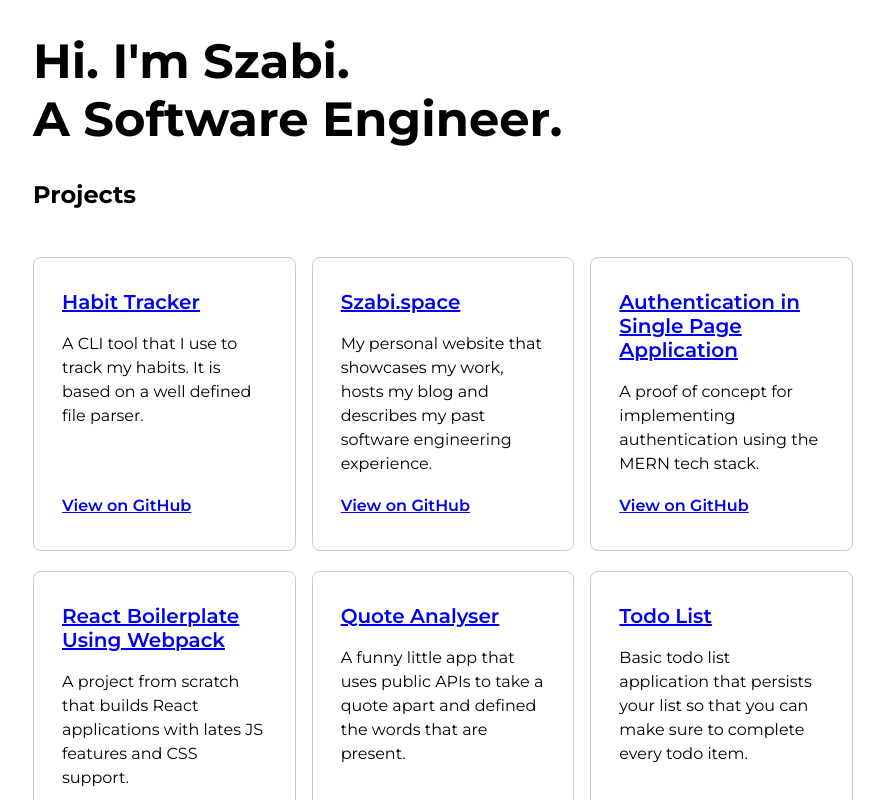
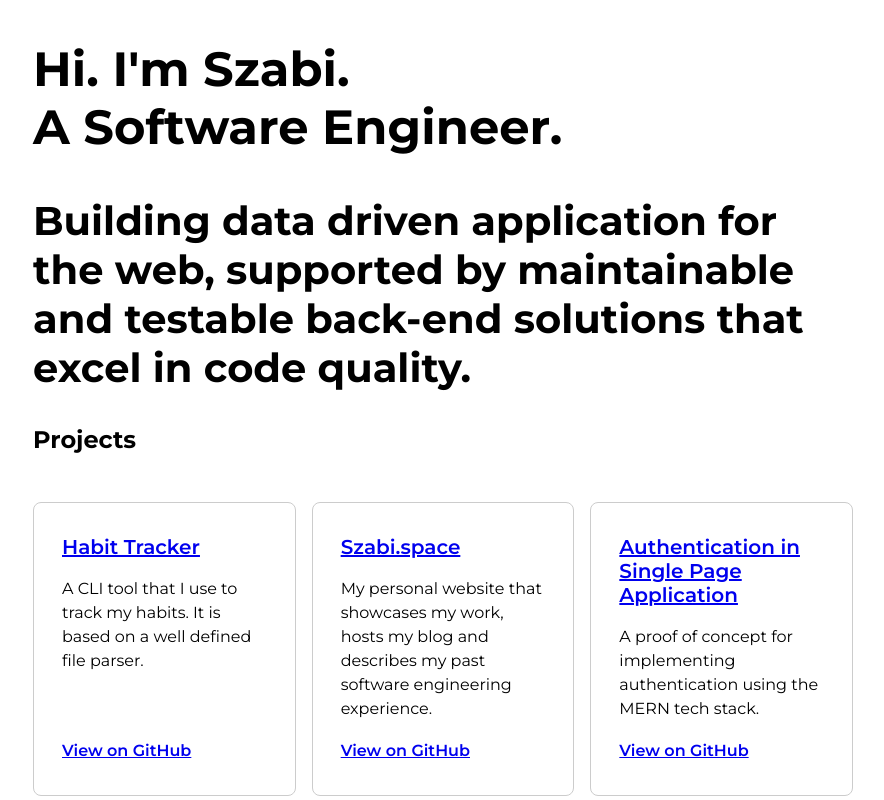
Before and after one commit to szabikr/szabi-space, a Next.js app: page / in a window 1280 px wide. Shown: the top 800 px of the page, without its empty margins (197-1081 px from the left). Built offline with nearby package versions, Linux system fonts and the light colour scheme.

Commit message:
Extends Tagline section

```diff
--- a/src/components/tagline/index.jsx
+++ b/src/components/tagline/index.jsx
@@ -1,8 +1,14 @@
 export default function Tagline() {
   return (
-    <h1>
-      Hi. I'm Szabi.
-      <br />A Software Engineer.
-    </h1>
+    <section>
+      <h1>
+        Hi. I'm Szabi.
+        <br />A Software Engineer.
+      </h1>
+      <h2>
+        Building data driven application for the web, supported by maintainable
+        and testable back-end solutions that excel in code quality.
+      </h2>
+    </section>
   )
 }
```
